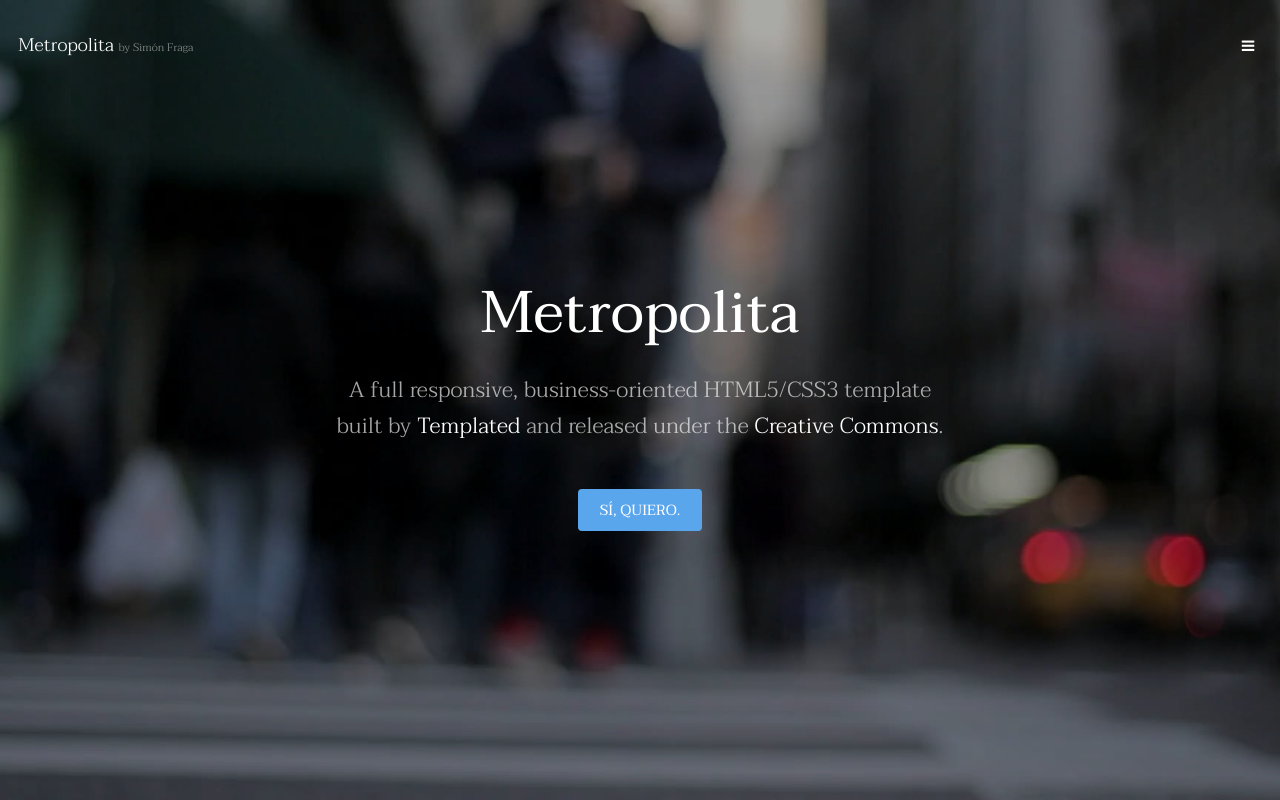
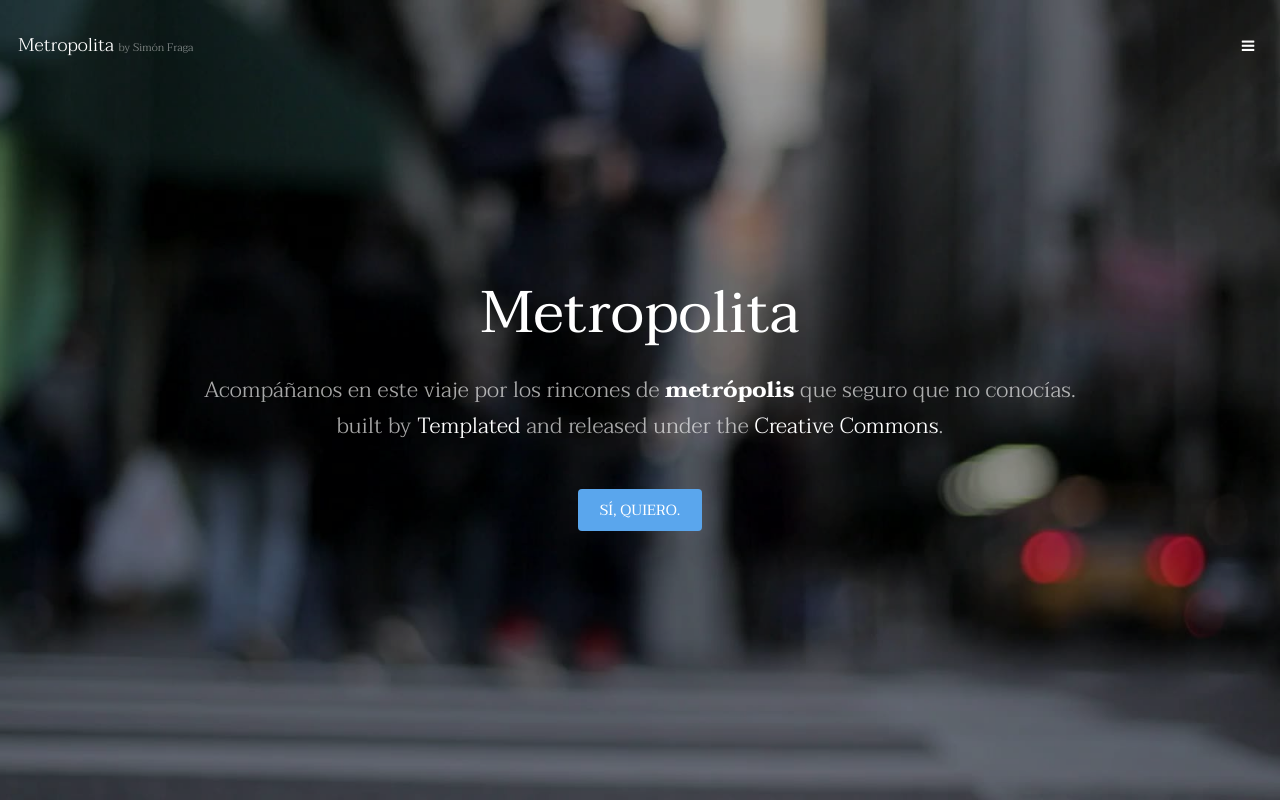
Before and after one commit to sfragapico-hue/04_REP_METROPOLITA, a plain HTML site: page index.html in a window 1280 px wide. Shown: the top 800 px of the page. Drawn offline with Linux system fonts and the light colour scheme.

Commit message:
negrita fuerte blanco en la frase de portada por Sara

```diff
--- a/assets/css/main.css
+++ b/assets/css/main.css
@@ -4228,3 +4228,4 @@
 
 		}
 		#three, #four, #footer section {display:none}
+		#banner b{color:white;font-weight: 900; !important}
--- a/index.html
+++ b/index.html
@@ -37,7 +37,7 @@
 			<section id="banner" data-video="images/banner">
 				<div class="inner">
 					<h1>Metropolita</h1>
-					<p>A full responsive, business-oriented HTML5/CSS3 template<br />
+					<p>Acompáñanos en este viaje por los rincones de <b>metrópolis</b> que seguro que no conocías.<br />
 					built by <a href="https://templated.co/">Templated</a> and released under the <a href="https://templated.co/license">Creative Commons</a>.</p>
 					<a href="#one" class="button special scrolly">SÍ, QUIERO.</a>
 				</div>
```
